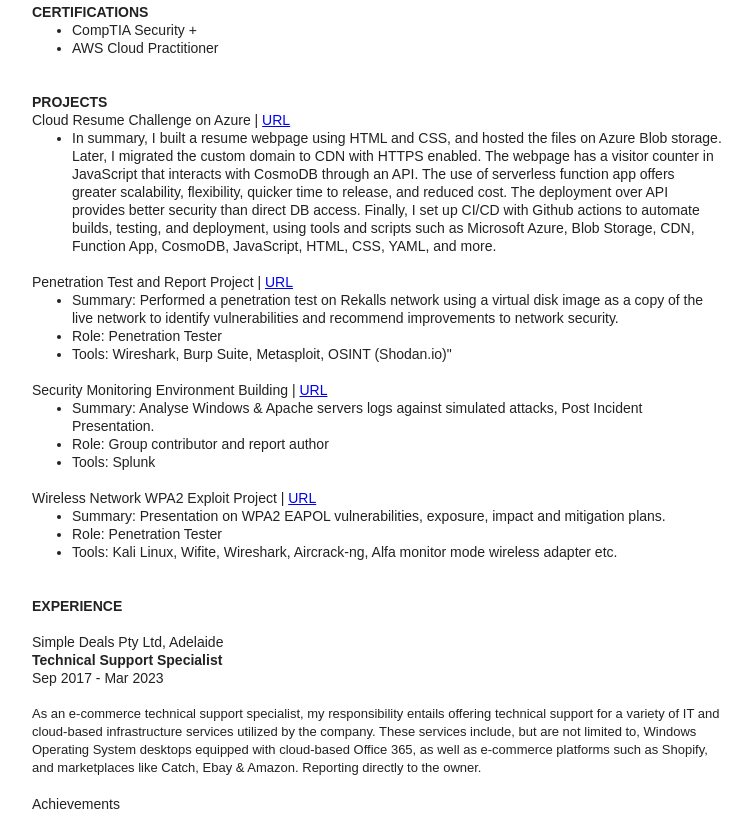
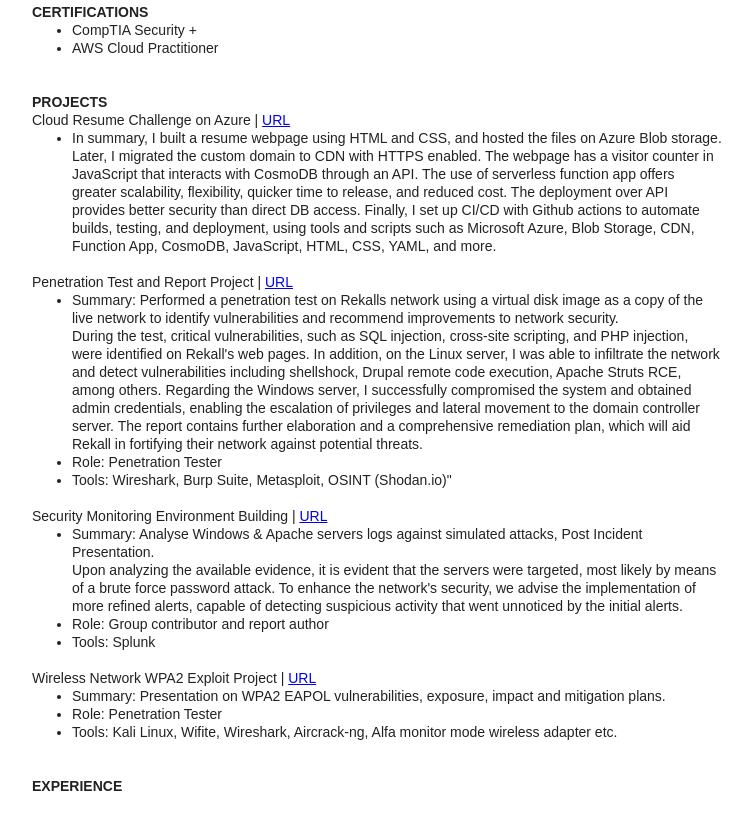
Before and after one commit to Tungwoon/HTML-Resume, a plain HTML site: page frontend/index.html in a window 1280 px wide. Shown: the part 595-1410 px from the top of the page, without its empty margins (268-1020 px from the left). Drawn offline with Linux system fonts and the light colour scheme; no server answers.

Commit message:
updated project descriptions

```diff
--- a/frontend/index.html
+++ b/frontend/index.html
@@ -77,7 +77,11 @@
 
 	<p>Penetration Test and Report Project | <a href="https://docs.google.com/document/d/1Ui3c6rWutoDULm6r5D4RvTvVXqR4jRDtDFNvA4Soqmo/edit" target="_black"> URL</a></p>
 	<ul>
-		<li>Summary: Performed a penetration test on Rekalls network using a virtual disk image as a copy of the live network to identify vulnerabilities and recommend improvements to network security.</li>
+		<li>Summary: Performed a penetration test on Rekalls network using a virtual disk image as a copy of the live network to identify vulnerabilities and recommend improvements to network security. <br>
+				During the test, critical vulnerabilities, such as SQL injection, cross-site scripting, and PHP injection, were identified on Rekall's web pages. In addition, on the Linux server,
+				I was able to infiltrate the network and detect vulnerabilities including shellshock, Drupal remote code execution, Apache Struts RCE, among others. Regarding the Windows server,
+				I successfully compromised the system and obtained admin credentials, enabling the escalation of privileges and lateral movement to the domain controller server.
+				The report contains further elaboration and a comprehensive remediation plan, which will aid Rekall in fortifying their network against potential threats.</li>
 		<li>Role: Penetration Tester</li>
 		<li>Tools: Wireshark, Burp Suite, Metasploit, OSINT (Shodan.io)"</li>
 	</ul>
@@ -86,7 +90,9 @@
 
 	<p>Security Monitoring Environment Building | <a href="https://drive.google.com/drive/folders/1ApVZRz946oKzMNz0PelLDiWhZshf8TOK" target="_black"> URL</a></p>
 	<ul>
-		<li>Summary: Analyse Windows & Apache servers logs against simulated attacks, Post Incident Presentation.</li>
+		<li>Summary: Analyse Windows & Apache servers logs against simulated attacks, Post Incident Presentation. <br>
+				Upon analyzing the available evidence, it is evident that the servers were targeted, most likely by means of a brute force password attack. To enhance the network's security,
+				we advise the implementation of more refined alerts, capable of detecting suspicious activity that went unnoticed by the initial alerts.</li>
 		<li>Role: Group contributor and report author</li>
 		<li>Tools: Splunk</li>
 	</ul>
```
